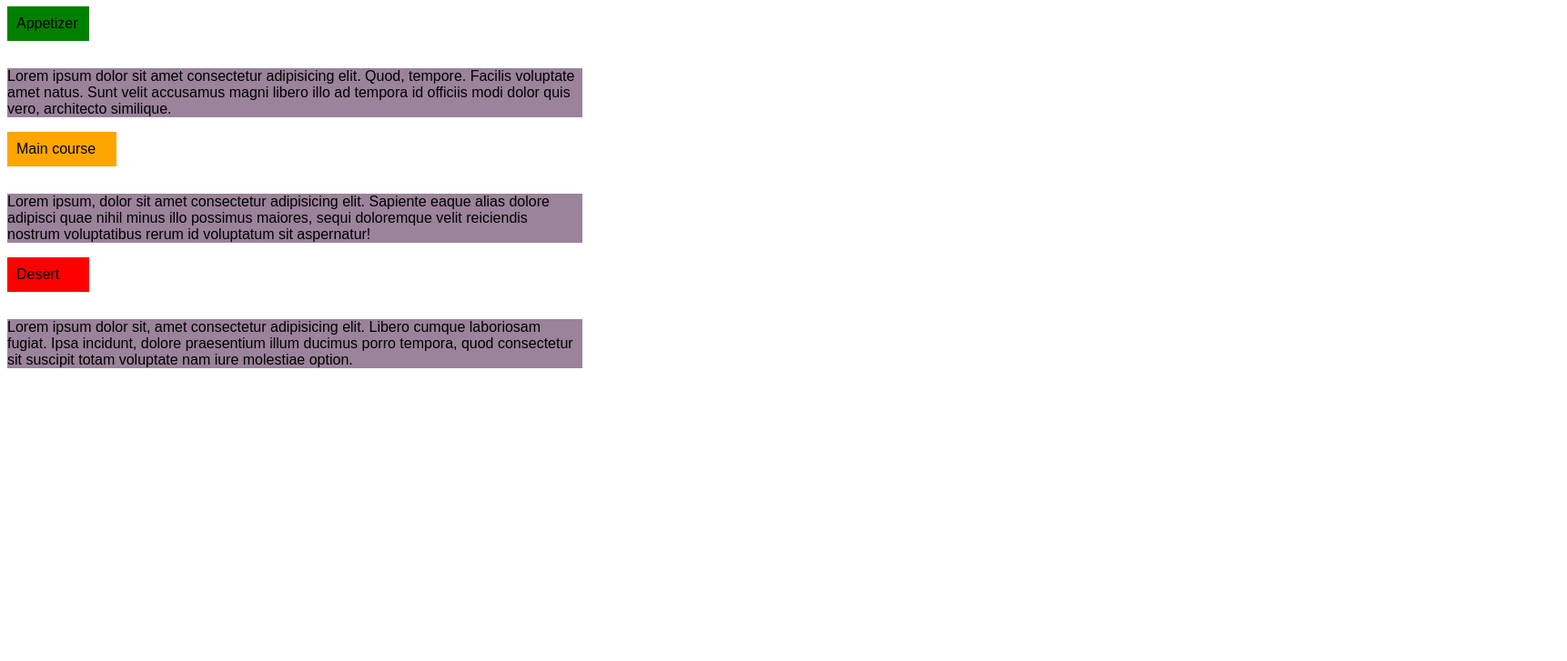
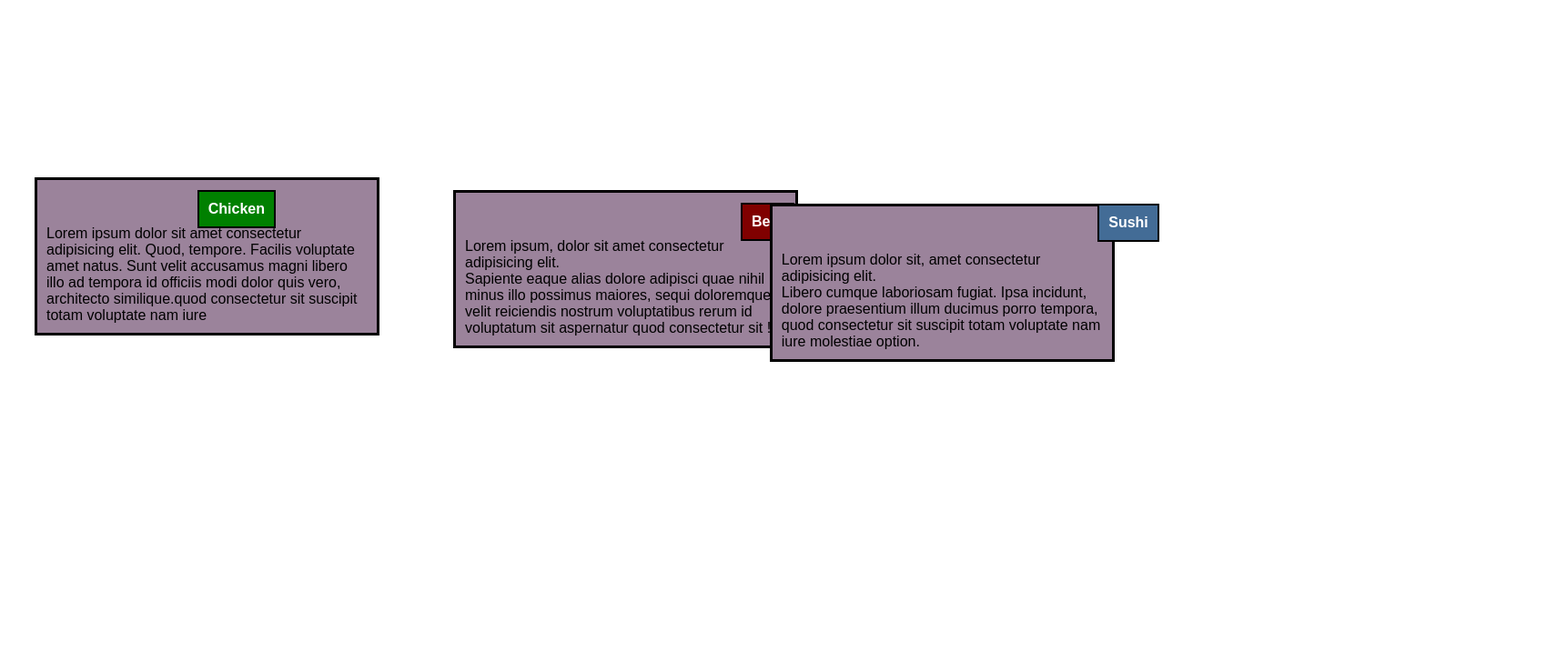
Before and after one commit to fatuma65/module2-solution, a plain HTML site: page index.html in a window 1280 px wide. Shown: the part 73-800 px from the top of the page at 91% size, 1722 px wide, since content can reach past the window. Drawn offline with Linux system fonts and the light colour scheme.

Commit message:
making updates

```diff
--- a/index.html
+++ b/index.html
@@ -4,23 +4,37 @@
         <meta charset="UTF-8">
         <title>Modiule 2 Solution</title>
         <link rel="stylesheet" href="module2.css">
+        <meta name="viewport" content="width=device-width, initial-scale=1.0">
     </head>
     <body>
-        <h1>Making a Responsive website</h1>
-        <section class="row1">
-            <div>Appetizer</div>
-            <p>Lorem ipsum dolor sit amet consectetur adipisicing elit. Quod, tempore. Facilis voluptate amet natus.
-                Sunt velit accusamus magni libero illo ad tempora id officiis modi dolor quis vero, architecto similique.</p>
-        </section>
-        <section class="row2">
-            <div>Main course</div>
-            <p>Lorem ipsum, dolor sit amet consectetur adipisicing elit. Sapiente eaque alias dolore adipisci quae nihil minus illo possimus maiores,
-                sequi doloremque velit reiciendis nostrum voluptatibus rerum id voluptatum sit aspernatur!</p>
-        </section>
-        <section class="row3">
-            <div>Desert</div>
-            <p>Lorem ipsum dolor sit, amet consectetur adipisicing elit. Libero cumque laboriosam fugiat.
-                Ipsa incidunt, dolore praesentium illum ducimus porro tempora, quod consectetur sit suscipit totam voluptate nam iure molestiae option.</p>
-        </section>
+        <h1>Our Menu</h1>
+        <div class="row1">
+            <div class="col-3">
+                <div class="col-1">
+                    <p>Lorem ipsum dolor sit amet consectetur <br>adipisicing elit. Quod, tempore. Facilis voluptate amet natus.
+                        Sunt velit accusamus magni libero illo ad tempora id officiis modi dolor quis vero, architecto similique.quod consectetur sit suscipit totam voluptate nam iure</p>
+                    <h4>Chicken</h4>
+                </div>
+            </div>
+        </div>
+        <div class="row2">
+            <div class="col-3">
+                <div class="col-2">
+                    <p>Lorem ipsum, dolor sit amet consectetur adipisicing elit. <br>Sapiente eaque alias dolore adipisci quae nihil minus illo possimus maiores,
+                        sequi doloremque velit reiciendis nostrum voluptatibus rerum id voluptatum sit aspernatur quod consectetur sit !</p>
+                    <h4>Beef</h4>
+                </div>
+            </div>
+        </div>
+        <div class="row3">
+            <div class="col-3">
+                <div class="col-4">
+
+                    <p>Lorem ipsum dolor sit, amet consectetur adipisicing elit. <br>Libero cumque laboriosam fugiat.
+                        Ipsa incidunt, dolore praesentium illum ducimus porro tempora, quod consectetur sit suscipit totam voluptate nam iure molestiae option.</p>
+                    <h4>Sushi</h4>
+                </div>
+            </div>
+        </div>
     </body>
 </html>
--- a/module2.css
+++ b/module2.css
@@ -1,28 +1,85 @@
 body {
     font-family: Arial, Helvetica, sans-serif;
 }
+
 h1 {
     text-align: center;
+    margin-top: 20px;
 }
-section > div {
-    padding: 10px;
-    width: 70px;
+h4 {
+    box-sizing: border-box;
+    border: 2px solid #000;
+    font-weight: 700;
 }
 p {
     margin-top: 30px;
     background-color: #9b839b;
     box-sizing: border-box;
-    width: 50%;
+    width: 30%;
     display: block;
-}
-.row1 div{
-    background-color: green;
-}
-.row2 div {
-    background-color: orange;
-    width: 100px;
+    box-sizing: border-box;
+    border: 3px solid black;
+    padding: 10px;
+    padding-top: 50px;
 
 }
-.row3 div {
-    background-color: red;
+
+.row2 {
+    margin-left: 450px;
+    width: 100%;
+    margin-top: 10%;
 }
+.row3 {
+    margin-left: 3px;
+    width: 100%;
+    margin-top: -350px;
+    margin-right: 10%;
+}
+.row1 h4{
+    background-color: green;
+    padding: 10px;
+    margin-right: 969px;
+    color: #fff;
+    margin-top: -176px;
+}
+.col-2 h4 {
+    background-color: maroon;
+    margin-right: 67.2%;
+    color: #fff;
+    padding: 10px;
+    margin-top: -176px;
+}
+.col-4 h4 {
+    background-color: rgb(67, 108, 150);
+    margin-right: -448px;
+    margin-left: -250px;
+    text-align: center;
+    padding: 10px;
+    color: #fff;
+    margin-top: -175px;
+}
+.col-3 p {
+    float: left;
+    margin-left: auto;
+    margin-right: auto;
+}
+.row1 p {
+    margin-top: 190px;
+    margin-left: 30px;
+}
+.row3 p {
+    float: right;
+    margin-right: 50px;
+    margin-left: 20px;
+    margin-top: -175px;
+}
+.row2 p {
+    margin-left: 40px;
+    margin-right: 70px;
+    margin-top: -176px;
+}
+.col-3 h4 {
+    float: right;
+    margin-left: auto;
+    margin-left: auto;
+}
```
